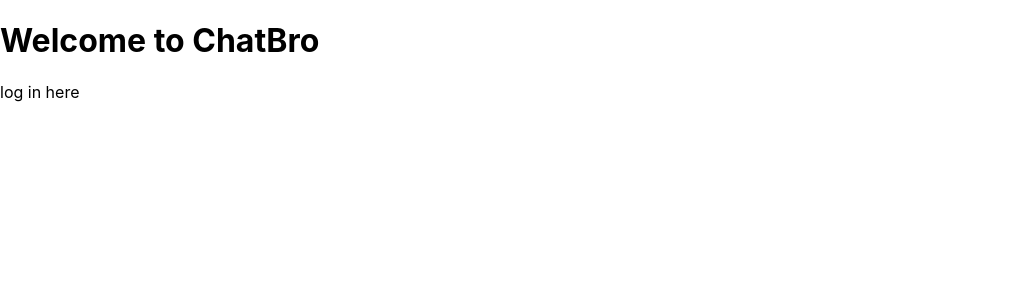
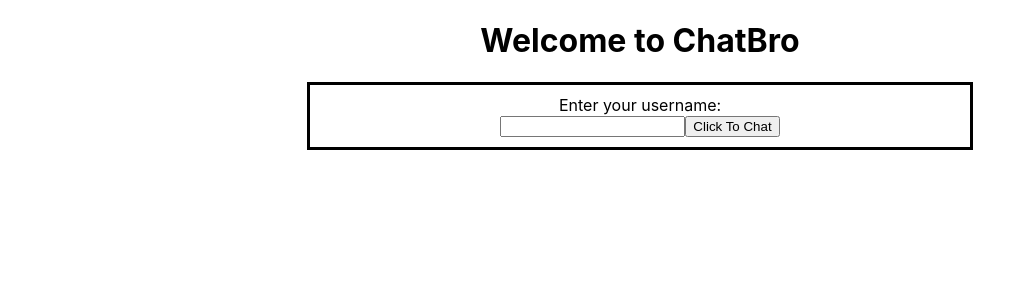
Before and after one commit to Oryanab/chat-room-sse-task, a React (Create React App) app: page / in a window 1280 px wide. Shown: the top 300 px of the page, without its empty margins (0-1035 px from the left). Built offline with nearby package versions, Linux system fonts and the light colour scheme.

Commit message:
progress with frontend

```diff
--- a/package.json
+++ b/package.json
@@ -6,6 +6,7 @@
     "@testing-library/jest-dom": "^5.15.1",
     "@testing-library/react": "^11.2.7",
     "@testing-library/user-event": "^12.8.3",
+    "axios": "^0.24.0",
     "cors": "^2.8.5",
     "dotenv": "^10.0.0",
     "express": "^4.17.1",
--- a/src/Components/App.jsx
+++ b/src/Components/App.jsx
@@ -1,27 +1,43 @@
 import { BrowserRouter as Router, Route, Routes, Link } from "react-router-dom";
-import Chatbox from "./Chatbox";
-import ConnectedUsers from "./ConnectedUsers";
+import React, { useEffect, useState, useRef } from "react";
 import LoginForm from "./LoginForm";
-import TypeMessage from "./TypeMessage";
+import ChatPage from "./ChatPage";
 
 function App() {
+  const [auth, IsAuth] = useState(false);
+  const [username, setUsername] = useState("");
+  const [connectedUsers, setConnectedUsers] = useState([]);
+  const [allMessages, setAllMessages] = useState([]);
+
   return (
     <>
       <Router>
-        <div id="welcome">
+        <div id="welcome" style={{ textAlign: "center" }}>
           <h1>Welcome to ChatBro</h1>
-          <div>
+          <div className="main-div">
             <Routes>
-              <Route exact path="/" element={<LoginForm />} />
               <Route
                 exact
-                path="/chat"
+                path="/"
                 element={
-                  <>
-                    <Chatbox />
-                    <ConnectedUsers />
-                    <TypeMessage />
-                  </>
+                  auth ? (
+                    <ChatPage
+                      auth={auth}
+                      IsAuth={IsAuth}
+                      username={username}
+                      connectedUsers={connectedUsers}
+                      allMessages={allMessages}
+                      setAllMessages={setAllMessages}
+                    />
+                  ) : (
+                    <LoginForm
+                      auth={auth}
+                      IsAuth={IsAuth}
+                      setUsername={setUsername}
+                      setConnectedUsers={setConnectedUsers}
+                      connectedUsers={connectedUsers}
+                    />
+                  )
                 }
               />
             </Routes>
--- /dev/null
+++ b/src/Components/ChatPage.jsx
@@ -0,0 +1,23 @@
+import Chatbox from "./Chatbox";
+import ConnectedUsers from "./ConnectedUsers";
+import TypeMessage from "./TypeMessage";
+import React, { useEffect, useState, useRef } from "react";
+
+export default function ChatPage({
+  username,
+  connectedUsers,
+  allMessages,
+  setAllMessages,
+}) {
+  return (
+    <>
+      <Chatbox
+        allMessages={allMessages}
+        setAllMessages={setAllMessages}
+        username={username}
+      />
+      <ConnectedUsers connectedUsers={connectedUsers} />
+      <TypeMessage username={username} />
+    </>
+  );
+}
--- a/src/Components/Chatbox.jsx
+++ b/src/Components/Chatbox.jsx
@@ -1,5 +1,30 @@
-import React from "react";
+import React, { useEffect, useState, useRef } from "react";
+import axios from "axios";
+import SingleMessage from "./SingleMessage";
 
-export default function Chatbox() {
-  return <div>chatbox</div>;
+export default function Chatbox({ username, allMessages, setAllMessages }) {
+  const messageBoxDiv = useRef(null);
+  const eventSource = new EventSource("http://localhost:8000/");
+
+  eventSource.onmessage = function (event) {
+    //document.getElementById("messages").innerHTML = "";
+    console.log(event.data);
+    setAllMessages(event.data);
+  };
+
+  return (
+    <>
+      <div>
+        <h3>hello {username}!</h3>
+        <div id="messages">
+          {allMessages.forEach((msg) => {
+            return (
+              <p>msg.message</p>
+              //   <SingleMessage message={msg.message} username={msg.username} />
+            );
+          })}
+        </div>
+      </div>
+    </>
+  );
 }
--- a/src/Components/ConnectedUsers.jsx
+++ b/src/Components/ConnectedUsers.jsx
@@ -1,5 +1,11 @@
-import React from "react";
+import React, { useEffect, useState, useRef } from "react";
 
-export default function ConnectedUsers() {
-  return <div>check how is connected</div>;
+export default function ConnectedUsers({ connectedUsers }) {
+  return (
+    <>
+      {connectedUsers.map((name) => {
+        return <h3>{name}</h3>;
+      })}
+    </>
+  );
 }
--- a/src/Components/LoginForm.jsx
+++ b/src/Components/LoginForm.jsx
@@ -1,5 +1,31 @@
-import React from "react";
+import React, { useEffect, useState, useRef } from "react";
 
-export default function LoginForm() {
-  return <div>log in here</div>;
+export default function LoginForm({
+  auth,
+  IsAuth,
+  setUsername,
+  setConnectedUsers,
+  connectedUsers,
+}) {
+  const usernameInput = useRef("");
+  function checkUserName() {
+    if (usernameInput.current.value.length > 0) {
+      setUsername(usernameInput.current.value);
+      setConnectedUsers([...connectedUsers, usernameInput.current.value]);
+      IsAuth(true);
+    } else {
+      alert("gotta enter stuff");
+    }
+  }
+
+  return (
+    <>
+      <div>
+        <label>Enter your username:</label>
+        <br />
+        <input ref={usernameInput} type="text" />
+        <button onClick={() => checkUserName()}>Click To Chat</button>
+      </div>
+    </>
+  );
 }
--- /dev/null
+++ b/src/Components/SingleMessage.jsx
@@ -0,0 +1,15 @@
+import React from "react";
+
+export default function SingleMessage({ message, username }) {
+  return (
+    <>
+      <div>
+        <div className="from-div">
+          <p>{username}:</p>
+          <p>{message}</p>
+        </div>
+        <h5>{new Date().toTimeString().split(" ")[0]}</h5>
+      </div>
+    </>
+  );
+}
--- a/src/Components/TypeMessage.jsx
+++ b/src/Components/TypeMessage.jsx
@@ -1,5 +1,30 @@
-import React from "react";
+import React, { useEffect, useState, useRef } from "react";
+import axios from "axios";
 
-export default function TypeMessage() {
-  return <div>type message here</div>;
+export default function TypeMessage({ username }) {
+  const messageInput = useRef("");
+
+  async function addMessageToChat(name, message) {
+    await axios.post("http://localhost:8000/post", {
+      username: name,
+      message: message,
+    });
+    messageInput.current.value = "";
+  }
+
+  return (
+    <div>
+      <input ref={messageInput} id="input" type="text" />
+      <button
+        onClick={(e) => {
+          e.preventDefault();
+          addMessageToChat(username, messageInput.current.value);
+        }}
+        type="button"
+        id="send"
+      >
+        send message
+      </button>
+    </div>
+  );
 }
--- a/src/Styles/index.css
+++ b/src/Styles/index.css
@@ -1,13 +1,25 @@
 body {
   margin: 0;
-  font-family: -apple-system, BlinkMacSystemFont, 'Segoe UI', 'Roboto', 'Oxygen',
-    'Ubuntu', 'Cantarell', 'Fira Sans', 'Droid Sans', 'Helvetica Neue',
+  font-family: -apple-system, BlinkMacSystemFont, "Segoe UI", "Roboto", "Oxygen",
+    "Ubuntu", "Cantarell", "Fira Sans", "Droid Sans", "Helvetica Neue",
     sans-serif;
   -webkit-font-smoothing: antialiased;
   -moz-osx-font-smoothing: grayscale;
 }
 
 code {
-  font-family: source-code-pro, Menlo, Monaco, Consolas, 'Courier New',
+  font-family: source-code-pro, Menlo, Monaco, Consolas, "Courier New",
     monospace;
 }
+
+.main-div {
+  margin: auto;
+  width: 50%;
+  border: 3px solid black;
+  padding: 10px;
+}
+
+.from-div {
+  display: flex;
+  justify-content: space-around;
+}
```
Also changed, not shown: 2 other files (tests, documents, lock files or other folders).
